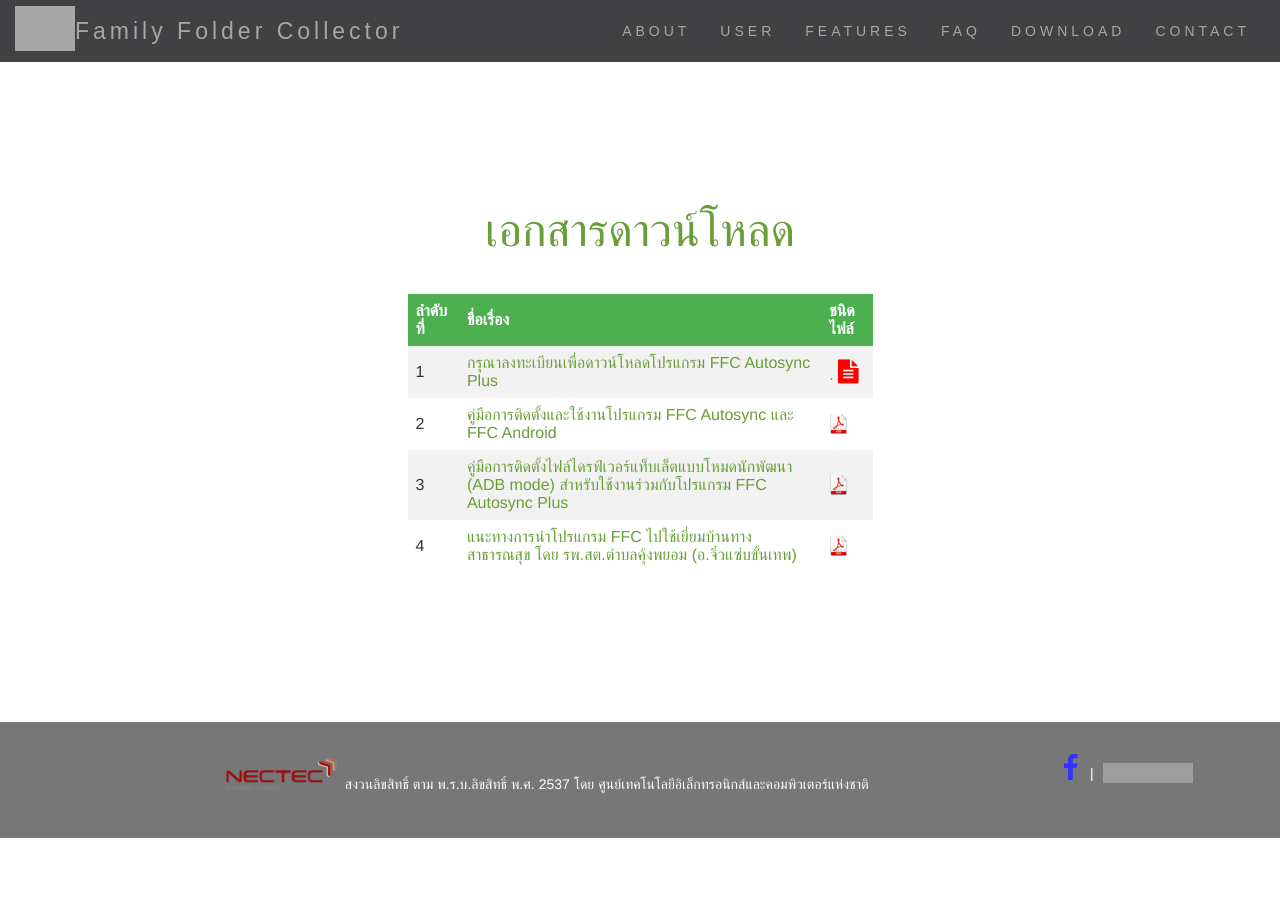
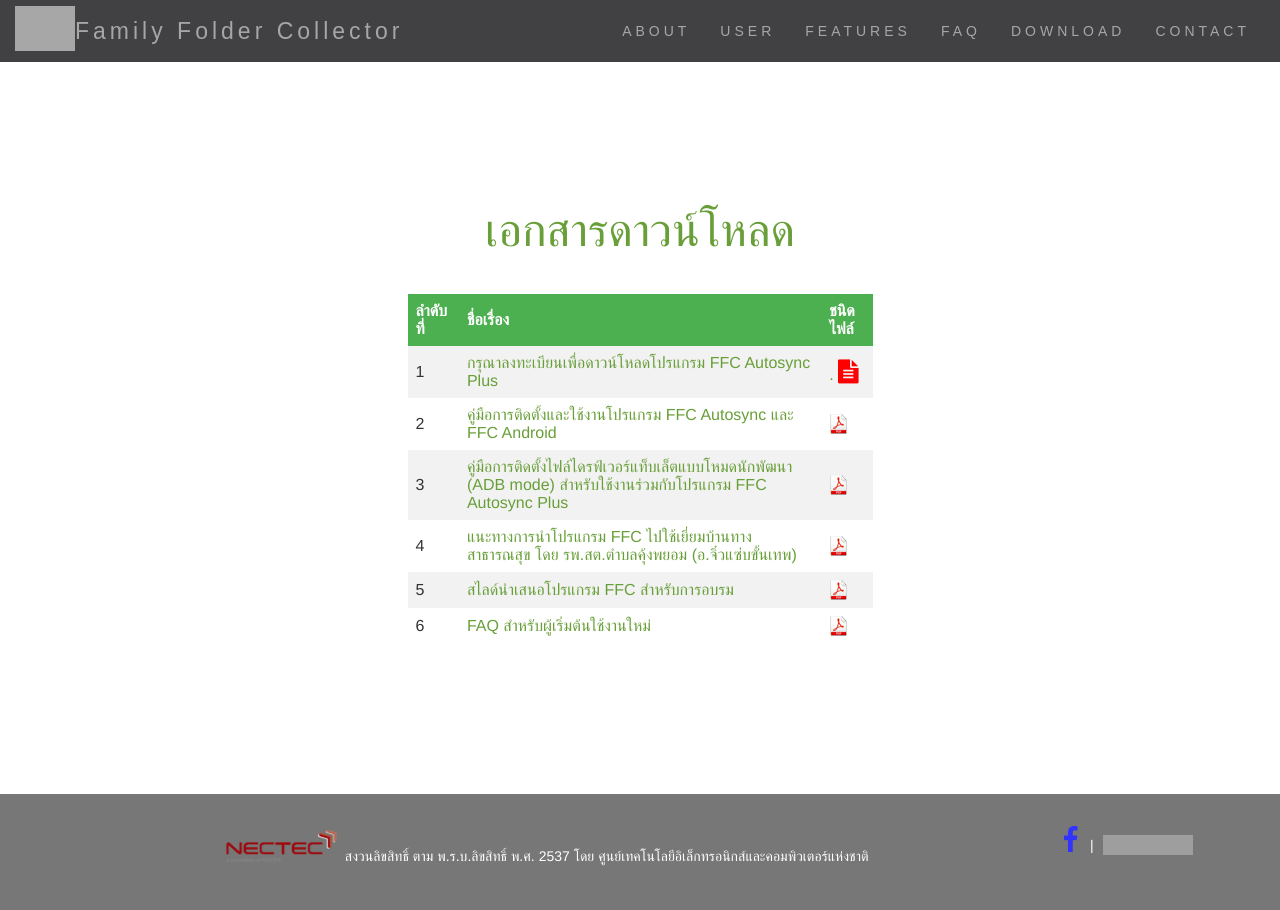
Before and after one commit to tawatchai18/tawatchai18.github.io, a Jekyll site: the page built from download-ffc.html, in a window 1280 px wide. Built offline with Jekyll 4.4.1, drawn with Linux system fonts in a browser that asks for light colours; nearby versions of some CDN libraries; grey boxes are pictures that could not be loaded.

Commit message:
add download

```diff
--- a/download-ffc.html
+++ b/download-ffc.html
@@ -73,6 +73,25 @@ th {
     </td>
       </tr>
 
+      <tr>
+    <td>5</td>
+    <td>
+      <a href="/download/FFC+2.1.1 Update 20140507.pdf">สไลด์นำเสนอโปรแกรม FFC สำหรับการอบรม</a></td>
+      <td>
+      <img src="/img/pdf.png" alt="FFC.com">
+    </td>
+      </tr>
+
+
+      <tr>
+    <td>6</td>
+    <td>
+      <a href="/download/FAQ for FFC+ beginner.pdf">FAQ สำหรับผู้เริ่มต้นใช้งานใหม่</a></td>
+      <td>
+      <img src="/img/pdf.png" alt="FFC.com">
+    </td>
+      </tr>
+
 
     </table>
 <div class="center">
```
Also changed, not shown: 2 other files.
